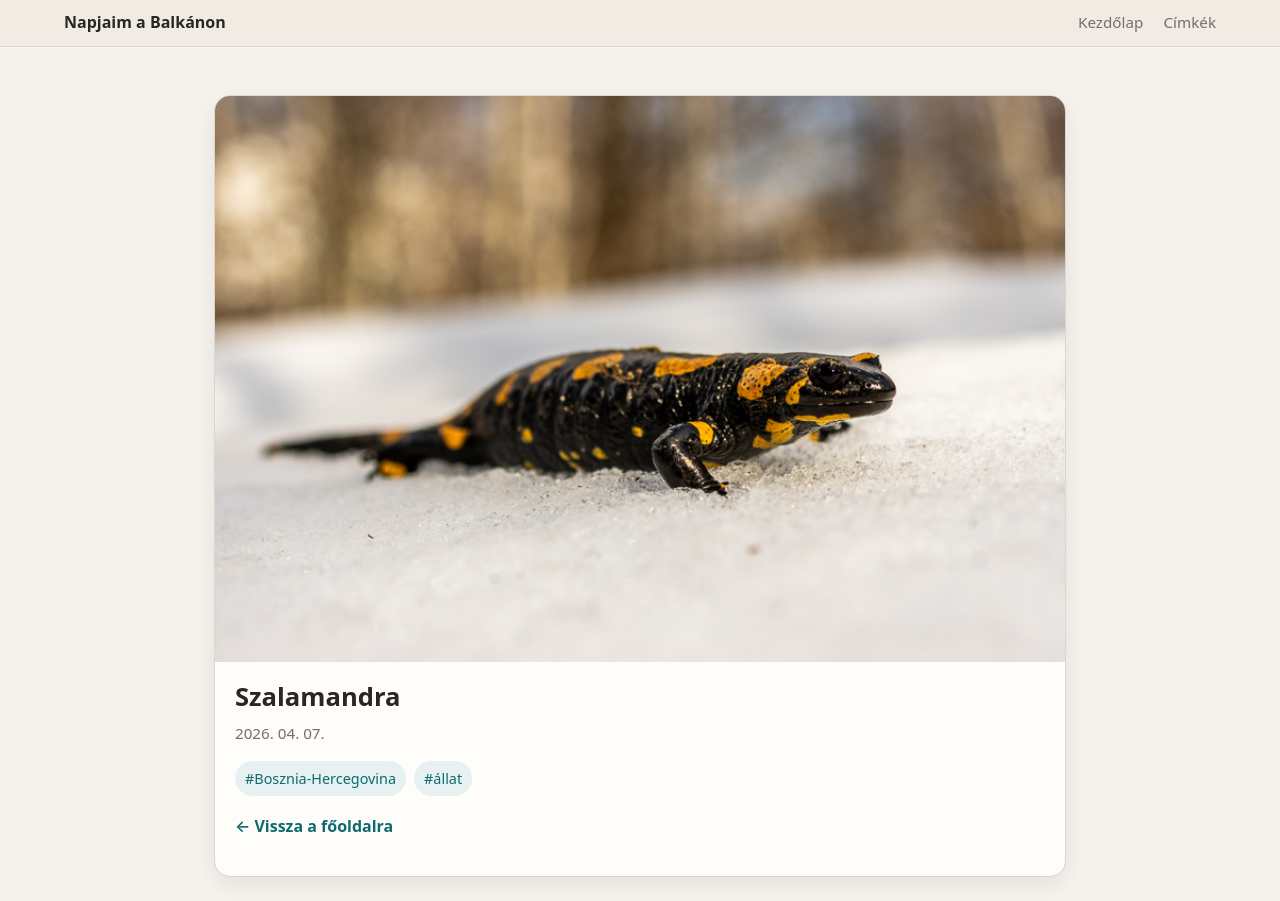
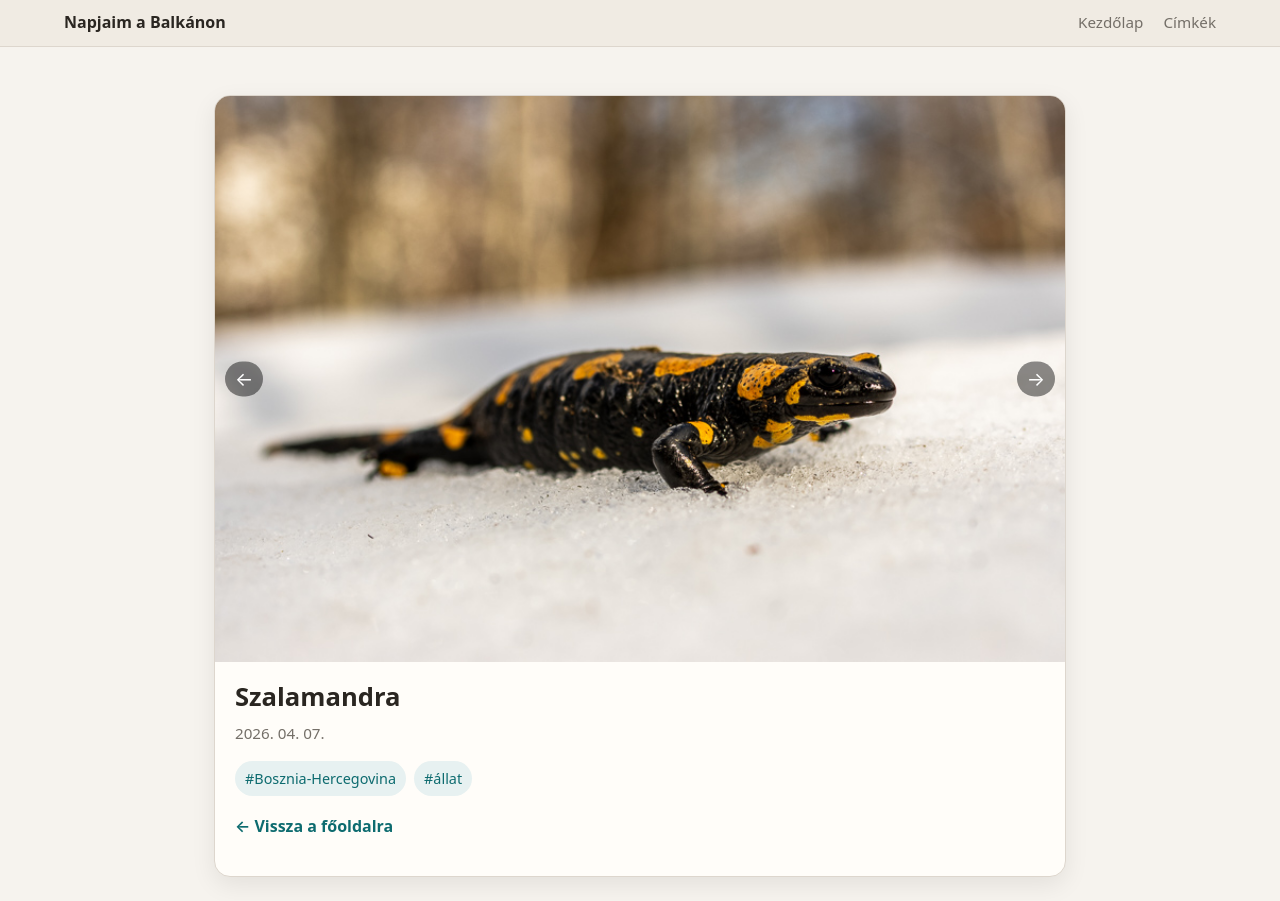
Before and after one commit to havassy/fotoblog, a Jekyll site: the page built from _posts/2026-04-07-szalamandra_ho.md, in a window 1280 px wide. Built offline with Jekyll 4.4.1, drawn with Linux system fonts in a browser that asks for light colours.

Commit message:
Update post.html

```diff
--- a/_layouts/post.html
+++ b/_layouts/post.html
@@ -189,11 +189,11 @@
     }
 
     .post-arrow.prev{
-      left:-56px;
+      left:10px;
     }
 
     .post-arrow.next{
-      right:-56px;
+      right:10px;
     }
 
     .post-arrow:hover{
```
